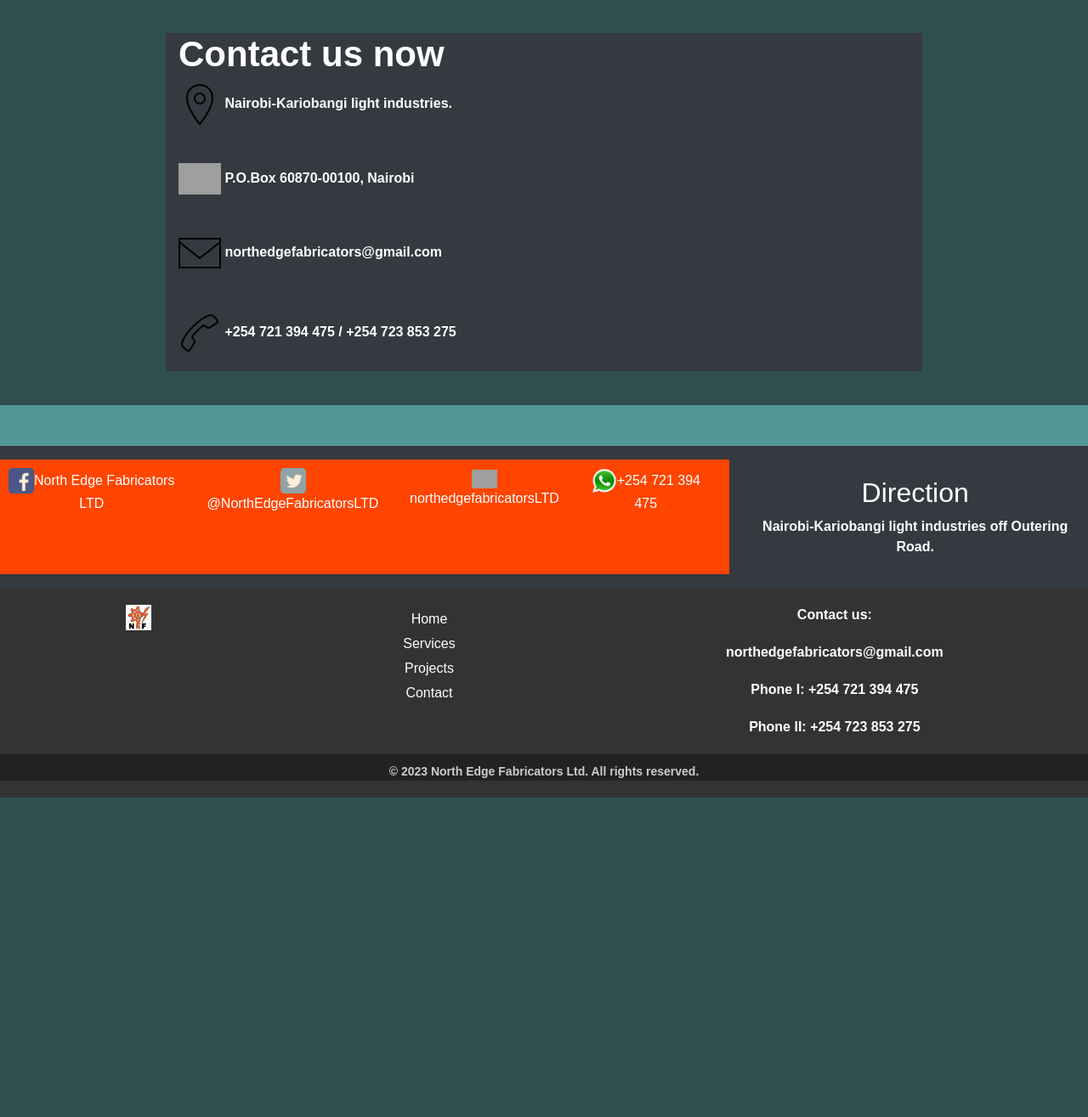
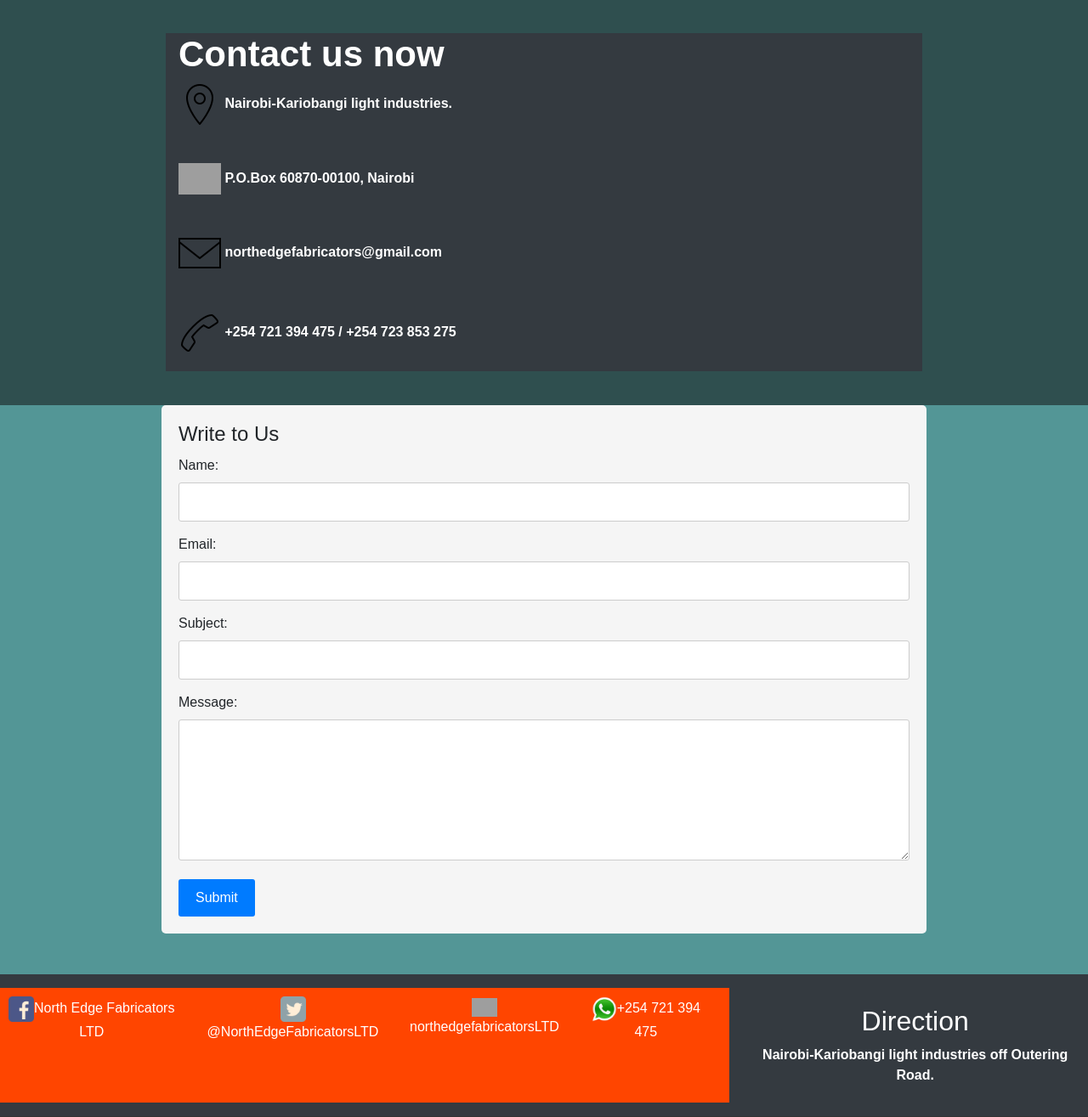
Before and after one commit to deni-cyber/nefproject, a Django app: page / in a window 1280 px wide. Shown: the part 2909-4224 px from the top of the page at 85% size. Before the commit the page ends 3848 px from the top, so only its background shows below. Run offline with Django 4.2, Linux system fonts and the light colour scheme; data comes from the database, SQL or seed files in the repository; grey boxes are pictures that could not be loaded.

Commit message:
added message form to home

```diff
--- a/homeapp/templates/homeapp/home.html
+++ b/homeapp/templates/homeapp/home.html
@@ -198,7 +198,24 @@
         </div>
 
     </div>
-</section>
+</section><div class="contact-form container">
+    <h1>Write to Us</h1>
+    <form>
+        <label for="name">Name:</label>
+        <input type="text" id="name" name="name" required>
+
+        <label for="email">Email:</label>
+        <input type="email" id="email" name="email" required>
+
+        <label for="subject">Subject:</label>
+        <input type="text" id="subject" name="subject" required>
+
+        <label for="message">Message:</label>
+        <textarea id="message" name="message" rows="6" required></textarea>
+
+        <button type="submit">Submit</button>
+    </form>
+</div>
 
 
 {% endblock %}
```
